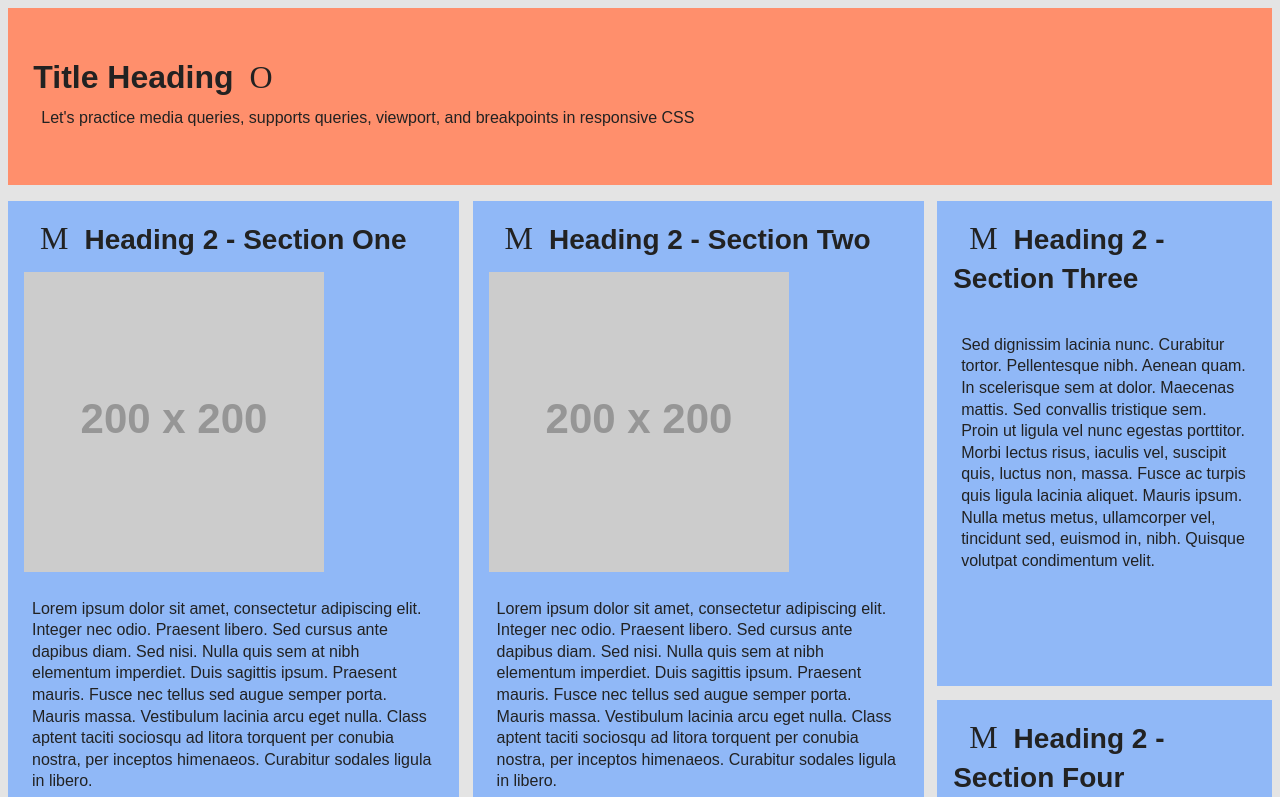
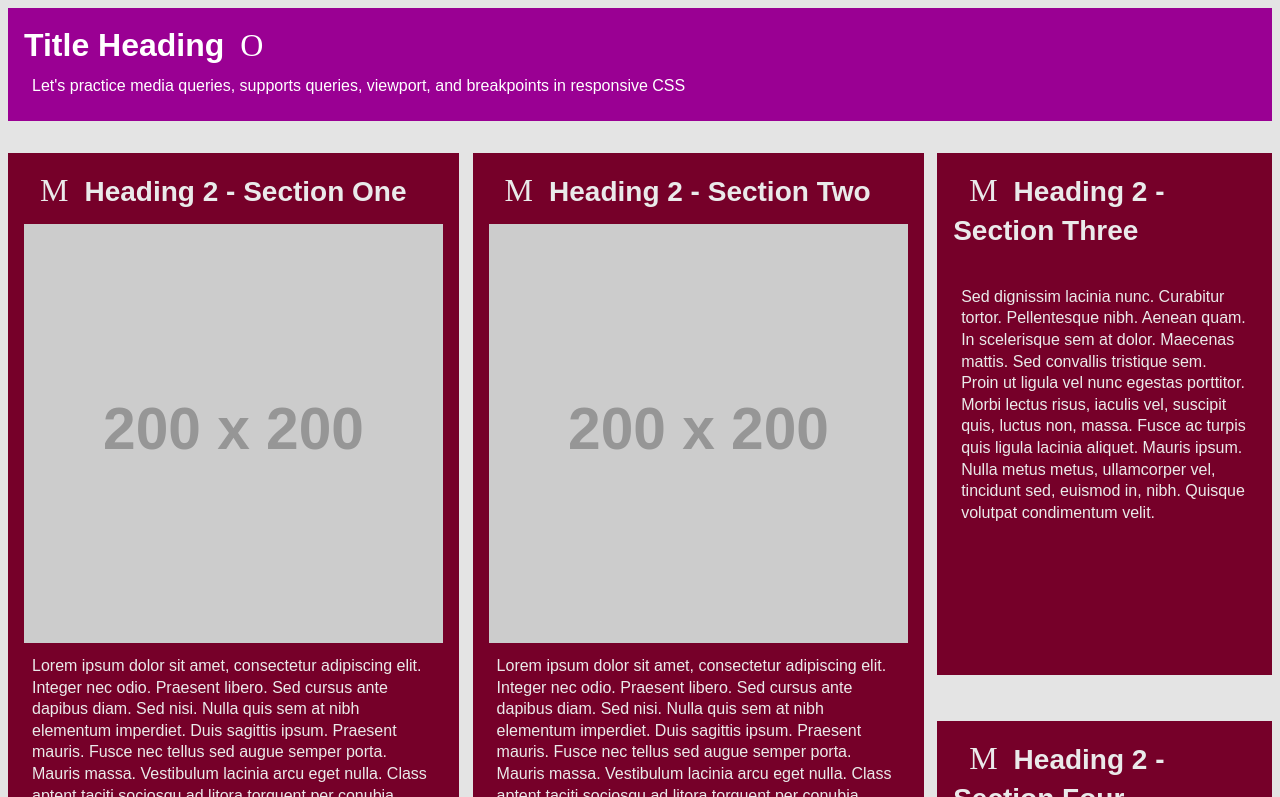
Before and after one commit to EmelyPerezASU/viewport, a plain HTML site: page index.html in a window 1280 px wide. Shown: the top 797 px of the page. Drawn offline with Linux system fonts and the light colour scheme; placeholder pictures from the web are drawn by us; some icons are missing.

Commit message:
assignment 2.1

```diff
--- a/index.html
+++ b/index.html
@@ -15,6 +15,7 @@
         <link rel="icon" type="image/png" sizes="16x16" href="favicon-16x16.png">
         <link href="https://res.cloudinary.com/dr6lvwubh/raw/upload/v1581441981/Anicons/anicons-regular.css" rel="stylesheet">
         <link rel="stylesheet" href="RodriguezPerezReset.css">
+        <link rel="stylesheet" href="style.css">
 
 
 
--- /dev/null
+++ b/style.css
@@ -0,0 +1,331 @@
+/* Emely */
+
+/* --------------- ADD CSS RESET TO THE FILE HERE --------------- */
+
+@import url(rodriguezperezreset.css);
+
+/* ----- AUTOPREFIXER FOR VS CODE WAS USED FOR VENDOR PREFIXES ----- */
+/* ---------- VARIABLES ---------- */
+:root{
+    --red: #760029;
+    --pink: #9a0093;
+    --orange: #ff8f6c;
+    --yellow: #FCD30D;
+    --green: #0BD996;
+    --lime-green: #AED90B;
+    --blue-gray: #90b8f7;
+    --blue: #1EB8FC;
+    --black: #000;
+    --white: #fff;
+    --light-gray: #eaeaea;
+    --dark-gray: #222;
+}
+
+/* ---------- GLOBAL STYLES ---------- */
+*{
+    box-sizing: border-box;
+    line-height: 1.35;
+}
+
+
+
+/* ----- CHECK FOR USER DARK MODE PREFERENCE ----- */
+/* --------------- BEGIN USER PREFERS DARK COLOR SCHEME QUERY --------------- */
+
+/* CHANGE THE BODY'S BACKGROUND COLOR TO THE DARK GRAY IF THE USER PREFERS DARK MODE */
+
+/* --------------- END USER PREFERS DARK COLOR SCHEME QUERY --------------- */
+
+
+
+/* ----- HEADINGS ----- */
+h1, h2, h3, h4{
+    font-weight: bold;
+}
+
+h1{
+    font-size: 2em;
+    margin: 0.5em 0;
+    display: inline;
+}
+
+h2{
+    font-size: 1.75em;
+    display: inline;
+}
+
+/* ----- IMAGES ----- */
+img{
+    display: block;
+    max-width: 100%;
+    margin: 0.5em 0;
+}
+
+/* ----- ANIMATED ICON ----- */
+/* Icon and animation code from https://typogram.github.io/Anicons/ */
+.icon{
+    font-family: "Anicons Regular";
+    font-size: 2em;
+    display: inline-block;
+    margin: 0 0.5em;
+    -webkit-animation: icon-animation 1s ease-in-out infinite;
+            animation: icon-animation 1s ease-in-out infinite;
+    overflow: visible;
+}
+
+footer .icon{
+    font-size: 1em;
+}
+
+@-webkit-keyframes icon-animation {
+    0% { font-variation-settings: "TIME" 1; }
+  100% { font-variation-settings: "TIME" 100; }
+}
+
+@keyframes icon-animation {
+    0% { font-variation-settings: "TIME" 1; }
+  100% { font-variation-settings: "TIME" 100; }
+}
+
+
+
+/* ----- HANDLE PREFERS REDUCED MOTION FOR THE ICON ANIMATIONS ----- */
+/* --------------- BEGIN USER PREFERS REDUCED MOTION QUERY --------------- */
+    @-webkit-keyframes icon-animation {
+        0% { font-variation-settings: "TIME" 1; }
+    }
+    @keyframes icon-animation {
+        0% { font-variation-settings: "TIME" 1; }
+    }
+/* --------------- END USER PREFERS REDUCED MOTION QUERY --------------- */
+
+
+
+/* ----- TEXT ----- */
+p, small{
+    font-size: 1em;
+    margin: 0.25em;
+    padding: 0.25em;
+    max-width: 75ch;
+}
+
+/* ----- MAIN/HEADER/FOOTER ----- */
+main, header, footer{
+    font-family: sans-serif;
+    color: var(--dark-gray);
+    width: 100%;
+}
+
+header, footer{
+    padding: 1em;
+}
+
+main{
+    max-width: 1795px;
+}
+
+/* ----- CONTAINERS ----- */
+section{
+    margin: 1em 0;
+    padding: 1em;
+}
+
+/* ---------- EXTRA SMALL SCREEN STYLES ---------- */
+header, footer{
+    background-color: var(--pink);
+    color: var(--white);
+}
+
+section{
+    background-color: var(--red);
+    color: var(--light-gray);
+}
+
+img{
+    margin: 0.75em 0.75em 0.75em 0;
+    display: inline;
+    float: left;
+}
+
+
+/* ---------- SMALL SCREEN STYLES ---------- */
+/* --------------- BEGIN SMALL SCREEN SIZES --------------- */
+    /* header, footer{
+        background-color: var(--lime-green);
+        color: var(--dark-gray);
+    }
+
+    main{
+        display: grid;
+        grid-gap: 0.75em;
+        grid-template-columns: 1fr 1fr;
+        margin: 1em 0;
+    }
+
+    section{
+        background-color: var(--yellow);
+        color: var(--dark-gray);
+        margin: 0;
+    }
+
+    #one, #two, #seven, #eight{
+        grid-column: 1/3;
+    }
+
+    img{
+        width: 200px;
+        max-width: 200px;
+    } */
+/* --------------- END SMALL SCREEN SIZES --------------- */
+
+
+
+/* ---------- MEDIUM SCREEN STYLES ---------- */
+/* --------------- BEGIN MEDIUM SCREEN SIZES --------------- */
+    /* header, footer{
+        background-color: var(--black);
+        color: var(--white);
+    }
+
+    main{
+        grid-template-columns: 1fr 1fr 1fr;
+    }
+
+    section{
+        background-color: var(--light-gray);
+    }
+
+    #one{
+        grid-column: 1/3;
+    }
+
+    #two{
+        grid-column: 3/4;
+        grid-row: 1/3;
+    }
+
+    #seven{
+        grid-column: 3/4;
+        grid-row: 3/5;
+    } */
+/* --------------- END MEDIUM SCREEN SIZES --------------- */
+
+
+
+/* ---------- LARGE SCREEN STYLES ---------- */
+/* --------------- BEGIN LARGE SCREEN SIZES --------------- */
+    /* header, footer{
+        background-color: var(--lime-green);
+        color: var(--dark-gray);
+    }
+
+    h1, h2{
+        display: inline-block;
+    }
+
+    section{
+        background-color: var(--blue);
+    }
+
+    main{
+        grid-template-columns: 1fr 1fr 1fr 1fr;
+    }
+
+    #one, #seven{
+        grid-column: 1/3;
+    }
+
+    #two{
+        grid-row: 1/2;
+    }
+
+    #two, #eight{
+        grid-column: 3/5;
+    }
+
+    #seven, #eight{
+        grid-row: 3/4;
+    } */
+/* --------------- END LARGE SCREEN SIZES --------------- */
+
+
+
+/* ---------- ADJUSTING RESPONSIVE IMAGE SIZE ---------- */
+/* --------------- BEGIN RESPONSIVE IMAGE ADJUST SIZES --------------- */
+    /* img{
+        width: 300px;
+        max-width: 300px;
+    } */
+/* --------------- END RESPONSIVE IMAGE ADJUST SIZES --------------- */
+
+
+
+/* ---------- EXTRA LARGE SCREEN STYLES ---------- */
+/* --------------- BEGIN EXTRA LARGE SCREEN SIZES --------------- */
+    /* header, footer{
+        background-color: var(--orange);
+        padding-left: 5%;
+    }
+
+    main{
+        grid-template-columns: 1fr 1fr 1fr 1fr 1fr 1fr 1fr 1fr 1fr 1fr 1fr;
+        margin: 1em auto;
+    }
+
+    section{
+        background-color: var(--blue-gray);
+        color: var(--dark-gray);
+    }
+
+    #one, #two{
+        grid-row: 1/3;
+    }
+
+    #one{
+        grid-column: 1/5;
+    }
+
+    #two{
+        grid-column: 5/9;
+    }
+
+    #three, #four{
+        grid-column: 9/12;
+    }
+
+    #three{
+        grid-row: 1/2;
+    }
+
+    #four{
+        grid-row: 2/3;
+    }
+
+    #five, #six{
+        grid-column: 1/4;
+    }
+
+    #five{
+        grid-row: 3/4;
+    }
+
+    #six{
+        grid-row: 4/5;
+    }
+
+    #seven, #eight{
+        grid-row: 3/5;
+    }
+
+    #seven{
+        grid-column: 4/8;
+    }
+
+    #eight{
+        grid-column: 8/12;
+    }
+
+    #three p, #four p, #five p, #six p{
+        padding-top: 2em;
+    } */
+/* --------------- END EXTRA LARGE SCREEN SIZES --------------- */
```
